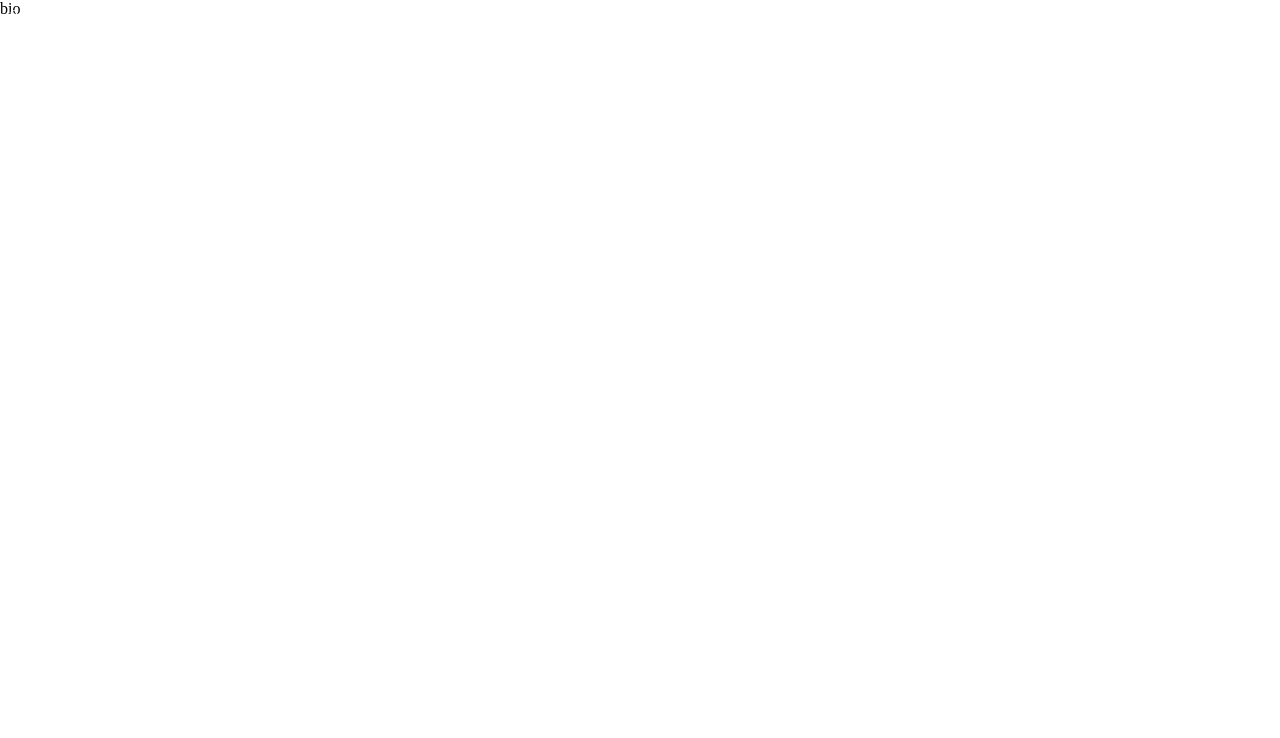
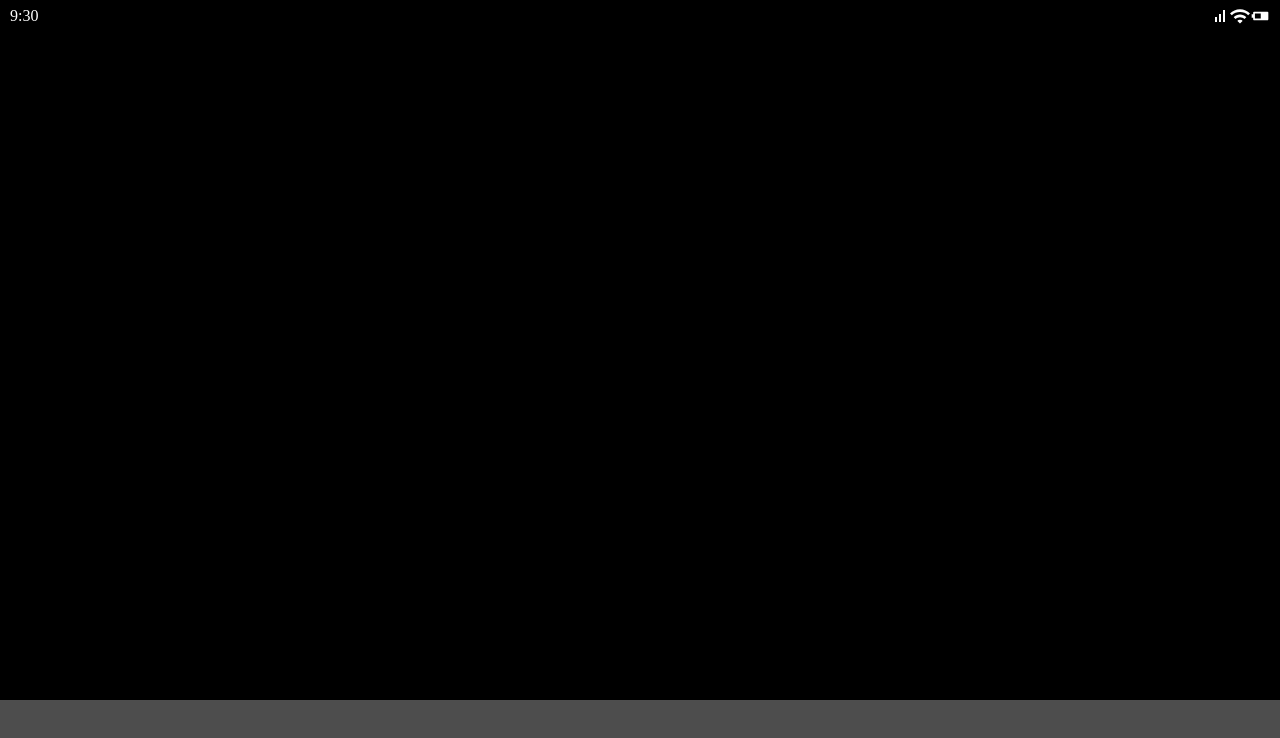
Before and after one commit to deguchi37458/iphone-theme, a React (Create React App) app: page /bio in a window 1280 px wide. Shown: the top 738 px of the page. Built offline with nearby package versions, Linux system fonts and the light colour scheme.

Commit message:
update Bio

```diff
--- /dev/null
+++ b/src/assets/css/components/bio.css
@@ -0,0 +1,4 @@
+.bio {
+  width: 100%;
+  height: 100vh;
+  background-color: #000; }
--- /dev/null
+++ b/src/assets/css/components/bio.scss
@@ -0,0 +1,5 @@
+.bio {
+  width: 100%;
+  height: 100vh;
+  background-color: #000;
+}
--- a/src/assets/css/style.css
+++ b/src/assets/css/style.css
@@ -1,10 +1,3 @@
-.back {
-  width: 100%;
-  min-height: 100vh;
-  background-image: url("../img/home-image.jpg");
-  background-size: cover;
-  position: relative; }
-
 .header {
   width: 100%;
   height: 32px;
@@ -30,3 +23,6 @@
   width: 100%;
   height: 100px;
   background-color: rgba(255, 255, 255, 0.3); }
+
+main {
+  padding: 62px 20px 100px; }
--- a/src/components/Bio.jsx
+++ b/src/components/Bio.jsx
@@ -1,10 +1,14 @@
 import React from "react"
+
+import "../assets/css/components/bio.css";
 
 export const Bio = () => {
   return (
     <>
       <div className="bio">
-        bio
+        <div className="bio__container">
+
+        </div>
       </div>
     </>
   );
```
Also changed, not shown: src/assets/css/style.scss (+0 -8 lines).
